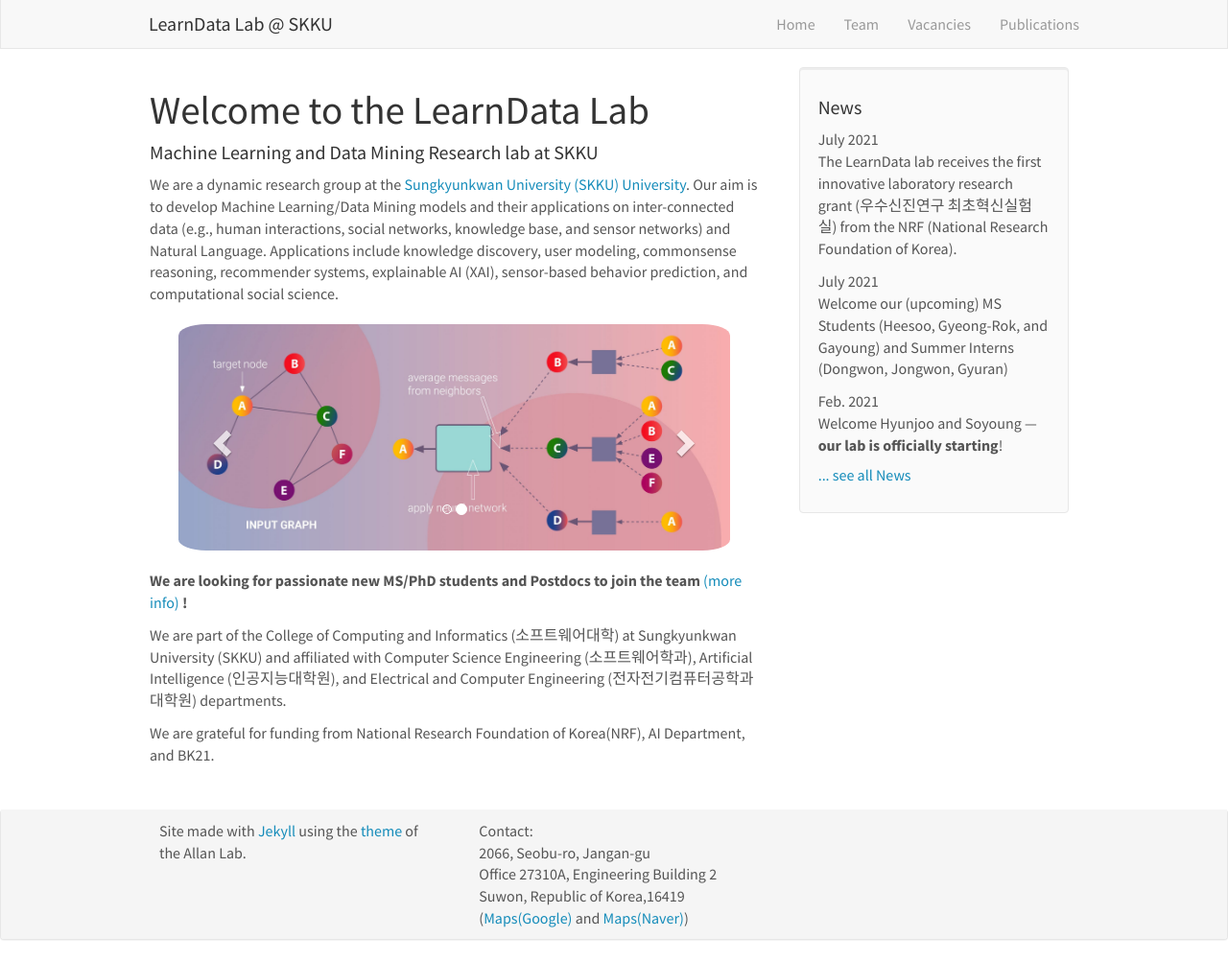
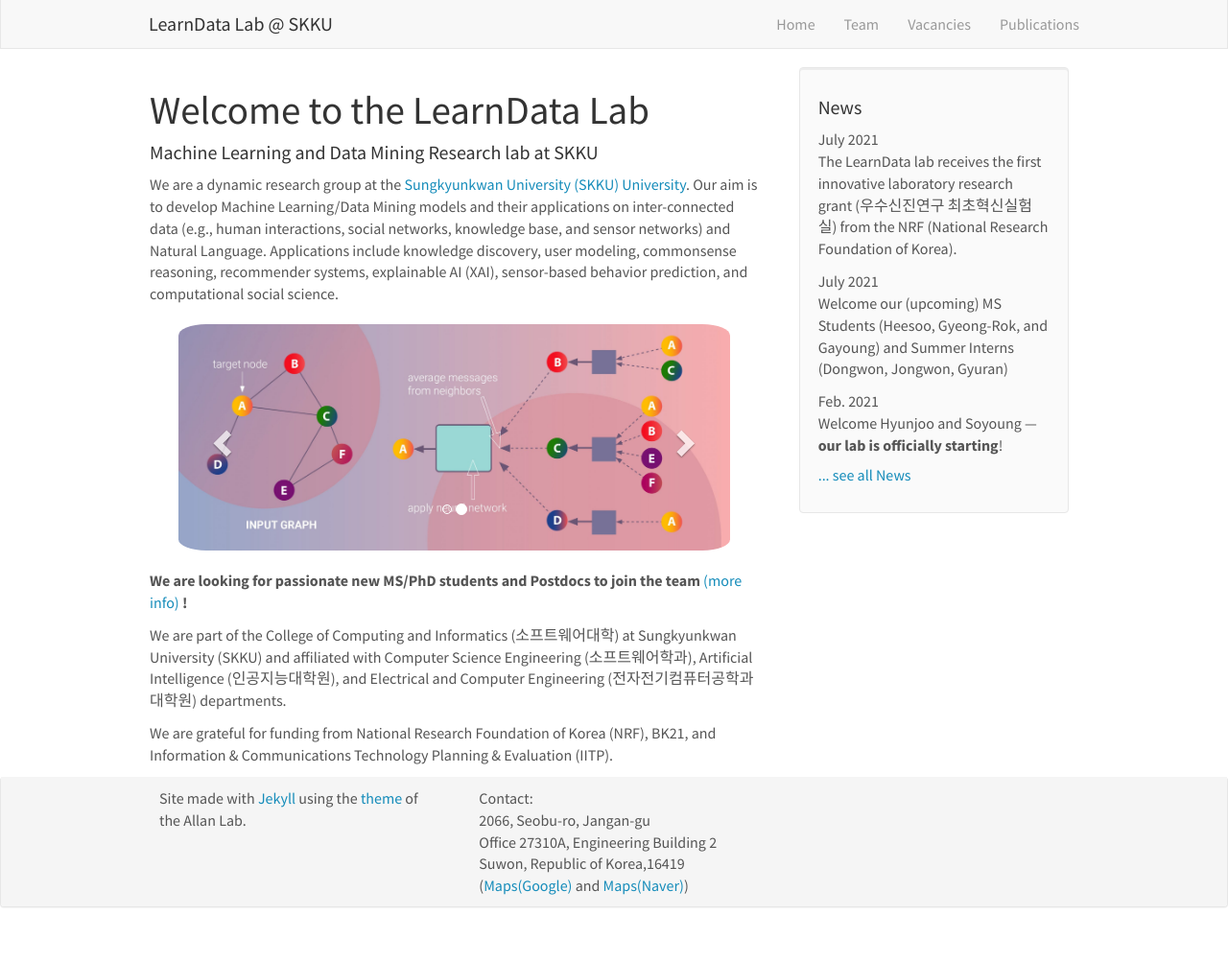
Before and after one commit to learndatalab/learndatalab.github.io, a Jekyll site: the page built from _pages/home.md, in a window 1280 px wide and 1002 px high. Shown: the whole window at 96% size. Built offline with Jekyll 4.4.1, drawn with Linux system fonts in a browser that asks for light colours; nearby versions of some CDN libraries.

Commit message:
Update home.md

```diff
--- a/_pages/home.md
+++ b/_pages/home.md
@@ -41,8 +41,7 @@ We are a dynamic research group at the [Sungkyunkwan University (SKKU) Universit
 
 We are part of the College of Computing and Informatics (소프트웨어대학) at Sungkyunkwan University (SKKU) and affiliated with Computer Science Engineering (소프트웨어학과), Artificial Intelligence (인공지능대학원), and Electrical and Computer Engineering (전자전기컴퓨터공학과대학원) departments.
 
-We are grateful for funding from National Research Foundation of Korea(NRF), AI Department, and BK21.
-
+We are grateful for funding from National Research Foundation of Korea (NRF), BK21, and Information & Communications Technology Planning & Evaluation (IITP).
 <br />
 
 <!-- <figure class="fourth">
```
